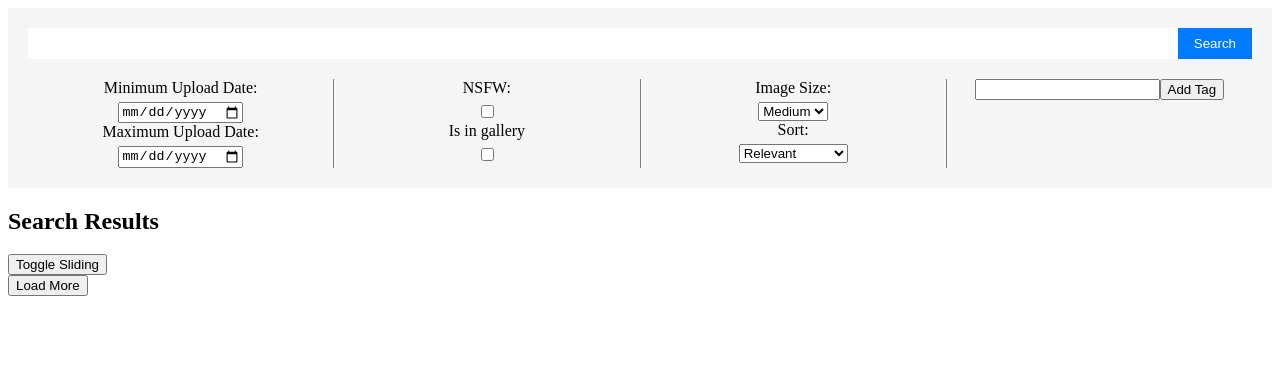
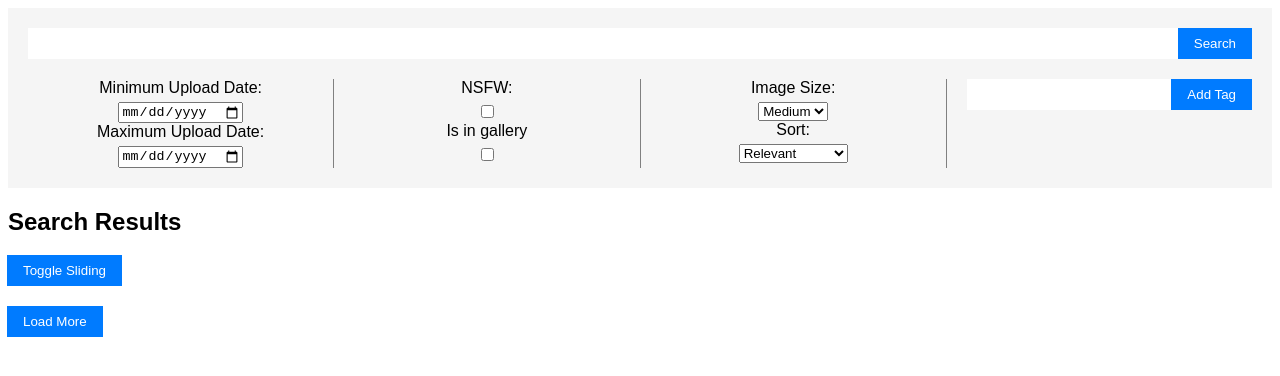
Before and after one commit to leoCapmartin/angular_project, an Angular app in the folder my-image-awsome-browser/: page / in a window 1280 px wide. Shown: the top 376 px of the page. Built offline with nearby package versions, Linux system fonts and the light colour scheme.

Commit message:
finish styling

```diff
--- a/my-image-awsome-browser/src/app/app.component.css
+++ b/my-image-awsome-browser/src/app/app.component.css
@@ -0,0 +1,3 @@
+* {
+  font-family: Arial, Helvetica, sans-serif;
+}
--- a/my-image-awsome-browser/src/app/photo-info/photo-info.component.css
+++ b/my-image-awsome-browser/src/app/photo-info/photo-info.component.css
@@ -0,0 +1,32 @@
+#container {
+  display: flex;
+  align-items: center;
+}
+
+#container img {
+  flex: 0 0 auto;
+}
+
+#infos {
+  margin-left: 20px;
+  margin-right: 20px;
+  width: max-content;
+}
+
+#container button {
+  position: absolute;
+  top: 10px;
+  right: 10px;
+  font-size: 18px;
+  background-color: transparent;
+  border: none;
+  cursor: pointer;
+}
+
+#container button:before {
+  content: "\00D7"; /* Utilise le caractère "multiplication sign" (×) */
+}
+
+#container button:hover {
+  color: red; /* Changez la couleur au survol selon vos préférences */
+}
--- a/my-image-awsome-browser/src/app/photo-info/photo-info.component.html
+++ b/my-image-awsome-browser/src/app/photo-info/photo-info.component.html
@@ -1,4 +1,9 @@
-<p>Author : {{detail.author}}</p>
-<p>Taken : {{detail.date}}</p>
-<p>Position : {{detail.position}}</p>
-<button (click)="closeWindow()">Close</button>
+<div id="container">
+  <img src="{{imageUrl}}">
+  <div id="infos">
+    <p>Author : {{detail.author}}</p>
+    <p>Taken : {{detail.date}}</p>
+    <p>Position : {{detail.position}}</p>
+  </div>
+  <button (click)="closeWindow()"></button>
+</div>
--- a/my-image-awsome-browser/src/app/photo-info/photo-info.component.ts
+++ b/my-image-awsome-browser/src/app/photo-info/photo-info.component.ts
@@ -13,6 +13,9 @@ export class PhotoInfoComponent {
     date : "",
     position : ""
   }
+
+  @Input() imageUrl: string = "";
+
   @Output() newItemEvent = new EventEmitter<string>();
 
   public closeWindow(){
--- a/my-image-awsome-browser/src/app/result/result.component.css
+++ b/my-image-awsome-browser/src/app/result/result.component.css
@@ -57,3 +57,23 @@ app-photo-info{
   background-color: gray;
   opacity: 0.33;
 }
+
+button {
+  margin-left: -1px;
+  border-top-left-radius: 0;
+  border-bottom-left-radius: 0;
+  background-color: #007bff;
+  color: white;
+  border: none;
+  padding: 8px 16px;
+  cursor: pointer;
+  transition: background-color 0.3s;
+}
+
+button:hover {
+  background-color: #0056b3;
+}
+
+#toggle-slide {
+  margin-bottom: 20px;
+}
--- a/my-image-awsome-browser/src/app/result/result.component.html
+++ b/my-image-awsome-browser/src/app/result/result.component.html
@@ -1,7 +1,7 @@
 <div>
   <h2>Search Results</h2>
   <div>
-    <button (click)="toggleGrid()">Toggle Sliding</button>
+    <button (click)="toggleGrid()" id="toggle-slide">Toggle Sliding</button>
     <div *ngIf="grid; then thenBlock else elseBlock"></div>
     <ng-template #thenBlock>
       <div class="grid-container">
@@ -21,5 +21,5 @@
     <p>No results found.</p>
   </ng-template>
 </div>
-<app-photo-info style="display: {{display}}" [detail]="details" (newItemEvent)="close($event)"></app-photo-info>
+<app-photo-info style="display: {{display}}" [detail]="details" [imageUrl]="currentUrl" (newItemEvent)="close($event)"></app-photo-info>
 <div id="locked" style="display: {{display}}"></div>
--- a/my-image-awsome-browser/src/app/result/result.component.ts
+++ b/my-image-awsome-browser/src/app/result/result.component.ts
@@ -37,6 +37,8 @@ export class ResultComponent {
   index: number = 0;
   grid: Boolean = true;
 
+  currentUrl: string = "";
+
   constructor(private photoListService: PhotosListService,
     private searchQueryService: SearchQueryService,
     private flickrApiService: FlickrApiService)
@@ -63,6 +65,7 @@ export class ResultComponent {
       this.details.author = data.author;
       this.details.date = data.date;
       this.details.position = "unknown"
+      this.currentUrl = pic.imageUrl;
       if (this.display == "none")
       {
         this.display = "block"
--- a/my-image-awsome-browser/src/app/search/search.component.css
+++ b/my-image-awsome-browser/src/app/search/search.component.css
@@ -6,7 +6,7 @@
   background-color: #f5f5f5;
 }
 
-.search-bar {
+.search-bar, .tag-button {
   width: 100%;
   display: flex;
   justify-content: center;
@@ -16,13 +16,18 @@
   background-color: white;
 }
 
-.search-bar input {
+.search-bar input, .tag-button input {
   border: none;
   flex-grow: 1;
   padding: 8px;
 }
 
-.search-bar button {
+.tag-button {
+  width: auto;
+  margin-left: 20px;
+}
+
+button {
   margin-left: -1px;
   border-top-left-radius: 0;
   border-bottom-left-radius: 0;
@@ -34,7 +39,7 @@
   transition: background-color 0.3s;
 }
 
-.search-bar button:hover {
+button:hover {
   background-color: #0056b3;
 }
 
@@ -61,10 +66,6 @@
   display: block;
   margin-bottom: 5px;
 }
-
-/* .tag-button { */
-/**/
-/* } */
 
 .tag-button {
   margin-bottom: 5px;
--- a/my-image-awsome-browser/src/app/search/search.component.html
+++ b/my-image-awsome-browser/src/app/search/search.component.html
@@ -1,6 +1,6 @@
 <div class="search-container">
   <div class="search-bar">
-    <input type="text" id="keyword" name="keyword" [(ngModel)]="query.searchTerm" required>
+    <input type="text" id="keyword" name="keyword" [(ngModel)]="query.searchTerm" (keydown.enter)="search()" required>
     <button (click)="search()">Search</button>
   </div>
   <div class="filters">
@@ -36,7 +36,7 @@
     </div>
     <div id="tag-section">
       <div class="tag-button">
-        <input type="text" name="new-tag" [(ngModel)]="tagName">
+        <input type="text" name="new-tag" [(ngModel)]="tagName" (keydown.enter)="addTag()">
         <button (click)="addTag()">Add Tag</button>
       </div>
       <div id="tag-list">
--- a/my-image-awsome-browser/src/app/search/search.component.ts
+++ b/my-image-awsome-browser/src/app/search/search.component.ts
@@ -44,6 +44,7 @@ export class SearchComponent implements OnInit {
   }
 
   search() {
+    if (this.query.searchTerm.trim() === "") return;
     this.searchQueryService.setQuery(this.query);
     this.flickrApiService.searchImages(this.query).subscribe(data => {
       this.photosListService.setPhotos(data);
```
